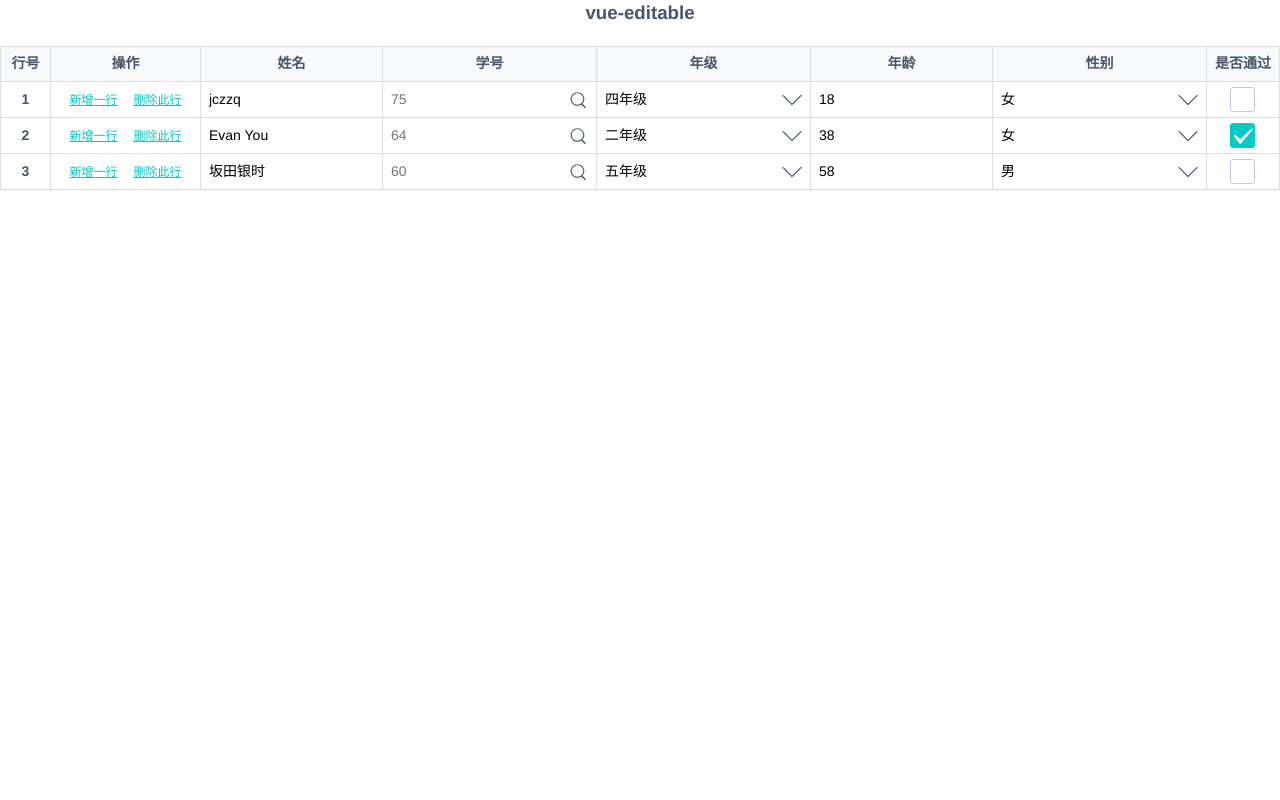
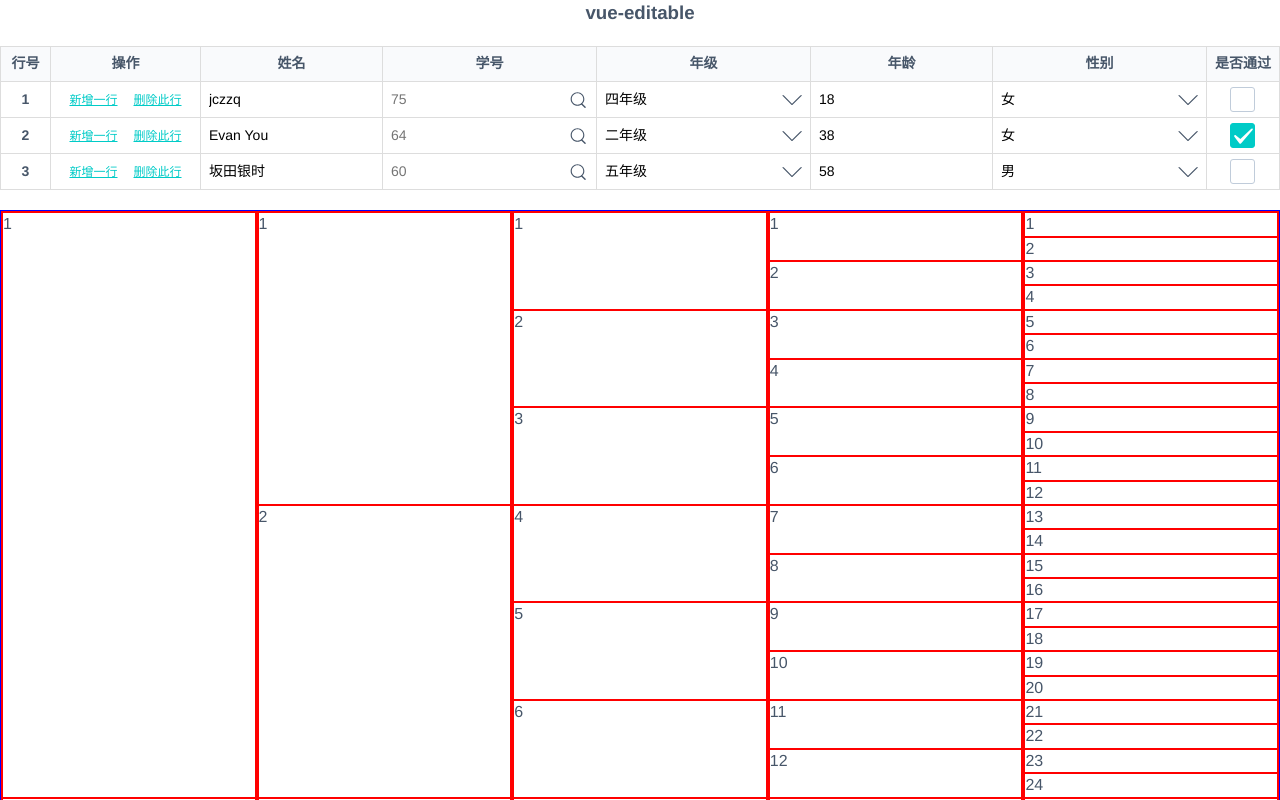
Before and after one commit to jczzq/mone-editable, a Vue app: page / in a window 1280 px wide. Shown: the top 800 px of the page. Built offline with nearby package versions, Linux system fonts and the light colour scheme.

Commit message:
[feature]-不知道是什么布局

```diff
--- a/src/App.vue
+++ b/src/App.vue
@@ -1,7 +1,7 @@
 <template>
     <div id="app">
         <h3 class="text-center">vue-editable</h3>
-        <!-- field组件 -->
+        <!-- 可编辑表格 -->
         <div>
             <k-editable
             :config="config"
@@ -9,6 +9,16 @@
             @add-row="addNewRow"
             @del-row="delRow"></k-editable>
         </div>
+
+        <!--不知道是什么布局-->
+        <div class="table-block" layout="row" layout-align="start stretch">
+            <div flex v-for="(col, colIndex) in cols" :key="colIndex" layout="column" layout-align="space-between stretch">
+                <div flex class="cell" v-for="(cell, row) in cols.filter((x,i) => {return i <= colIndex;}).reduce((y, s) => { return y*s}, 1)" :key="row">
+                    {{row+1}}
+                </div>
+            </div>
+        </div>
+
     </div>
 </template>
 
@@ -17,6 +27,7 @@
         name: 'app',
         data() {
             return {
+                cols: [4, 2, 3, 2, 2],
                 rowModel: {
                     id: null,
                     name: null,
@@ -93,6 +104,17 @@
     };
 </script>
 
-<style>
-
+<style lang="less">
+    @import './assets/less/_flex.less';
+    .table-block {
+        border: 1px solid blue;
+    }
+    .table-block>div{
+        border: 1px solid red;
+        box-sizing: border-box;
+        .cell {
+            border: 1px solid red;
+            box-sizing: border-box;
+        }
+    }
 </style>
--- a/src/es6-polyfill.js
+++ b/src/es6-polyfill.js
@@ -1,5 +1,5 @@
 if (typeof Object.assign != 'function') {
-    Object.assign = function (target) {
+  Object.assign = function(target) {
     'use strict';
     if (target == null) {
       throw new TypeError('Cannot convert undefined or null to object');
@@ -20,7 +20,7 @@ if (typeof Object.assign != 'function') {
   };
 }
 if (!Array.prototype.includes) {
-    Array.prototype.includes = function (searchElement /*, fromIndex*/) {
+  Array.prototype.includes = function(searchElement /*, fromIndex*/ ) {
     'use strict';
     if (this == null) {
       throw new TypeError('Array.prototype.includes called on null or undefined');
@@ -37,7 +37,7 @@ if (!Array.prototype.includes) {
       k = n;
     } else {
       k = len + n;
-            if (k < 0) { k = 0; }
+      if (k < 0) {k = 0;}
     }
     var currentElement;
     while (k < len) {
@@ -51,8 +51,9 @@ if (!Array.prototype.includes) {
     return false;
   };
 }
+
 if (!Array.prototype.find) {
-    Array.prototype.find = function (predicate) {
+  Array.prototype.find = function(predicate) {
     'use strict';
     if (this == null) {
       throw new TypeError('Array.prototype.find called on null or undefined');
@@ -74,8 +75,9 @@ if (!Array.prototype.find) {
     return undefined;
   };
 }
+
 if (!String.prototype.includes) {
-    String.prototype.includes = function (search, start) {
+  String.prototype.includes = function(search, start) {
     'use strict';
     if (typeof start !== 'number') {
       start = 0;
@@ -88,3 +90,24 @@ if (!String.prototype.includes) {
     }
   };
 }
+Date.prototype.format = function (format) {
+    var date = {
+        "M+": this.getMonth() + 1,
+        "d+": this.getDate(),
+        "h+": this.getHours(),
+        "m+": this.getMinutes(),
+        "s+": this.getSeconds(),
+        "q+": Math.floor((this.getMonth() + 3) / 3),
+        "S+": this.getMilliseconds()
+    };
+    if (/(y+)/i.test(format)) {
+        format = format.replace(RegExp.$1, (this.getFullYear() + '').substr(4 - RegExp.$1.length));
+    }
+    for (var k in date) {
+        if (new RegExp("(" + k + ")").test(format)) {
+            format = format.replace(RegExp.$1, RegExp.$1.length == 1
+                ? date[k] : ("00" + date[k]).substr(("" + date[k]).length));
+        }
+    }
+    return format;
+}
```
Lines whose indentation alone changed are shown as unchanged.
